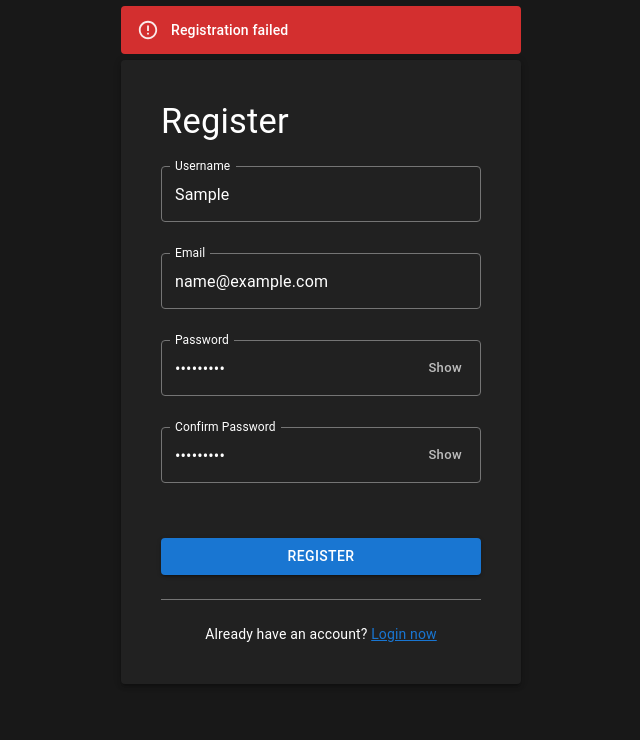
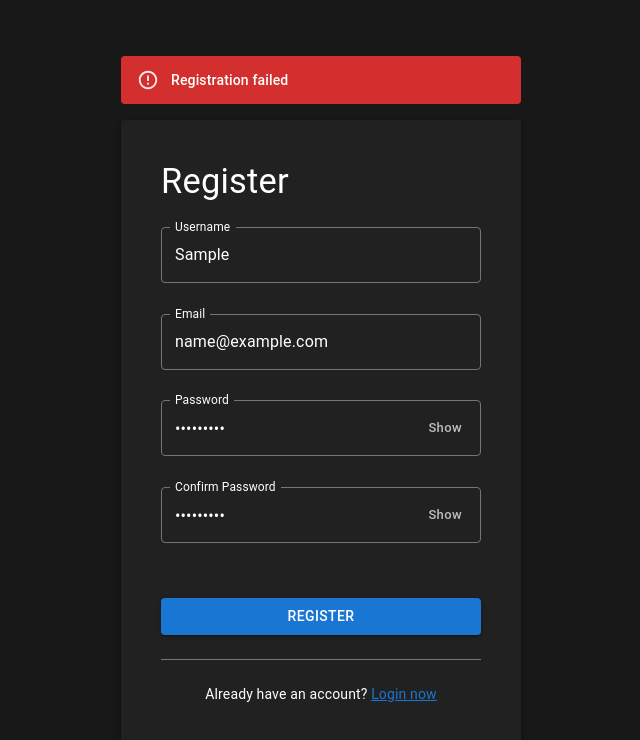
Before and after one commit to YoungDev7/chatapp-react-frontend, a React (Vite) app: page /register in a window 1280 px wide. Both pictures are taken after typing "Sample", "name@example.com", "Sample123", "Sample123" into the empty fields and a click on the button "REGISTER". Shown: the top 740 px of the page, without its empty margins (319-959 px from the left). Built offline with nearby package versions, Linux system fonts and the light colour scheme; no server answers.

Commit message:
Center register form component

```diff
--- a/src/components/auth/Register.tsx
+++ b/src/components/auth/Register.tsx
@@ -124,39 +124,37 @@ export default function Register() {
         <Container
             maxWidth="sm"
             sx={{
-                display: 'block'
+                display: 'flex',
+                alignItems: 'center',
+                justifyContent: 'center',
+                minHeight: '100vh'
             }}
         >
-            <Box sx={{ height: 60, mb: 0, display: 'flex', alignItems: 'center' }}>
+            <Box sx={{ width: '100%', maxWidth: 400, mx: 'auto' }}>
                 {isRegistrationSuccess === false && (
+                    <Box sx={{ mb: 2 }}>
                         <Grow in={!isRegistrationSuccess}>
                             <Alert
                                 severity="error"
                                 variant='filled'
-                            sx={{
-                                width: '100%',
-                                maxWidth: 400,
-                                mx: 'auto'
-                            }} >
+                            >
                                 Registration failed
                             </Alert>
                         </Grow>
+                    </Box>
                 )}
                 {isRegistrationSuccess === true && (
+                    <Box sx={{ mb: 2 }}>
                         <Grow in={isRegistrationSuccess}>
                             <Alert
                                 severity="success"
                                 variant='filled'
-                            sx={{
-                                width: '100%',
-                                maxWidth: 400,
-                                mx: 'auto'
-                            }} >
+                            >
                                 Registration successful
                             </Alert>
                         </Grow>
+                    </Box>
                 )}
-            </Box>
             <Paper
                 elevation={3}
                 sx={{
@@ -300,6 +298,7 @@ export default function Register() {
                     </Link>
                 </Typography>
             </Paper>
+            </Box>
         </Container>
     )
 }
```
Lines whose indentation alone changed are shown as unchanged.
